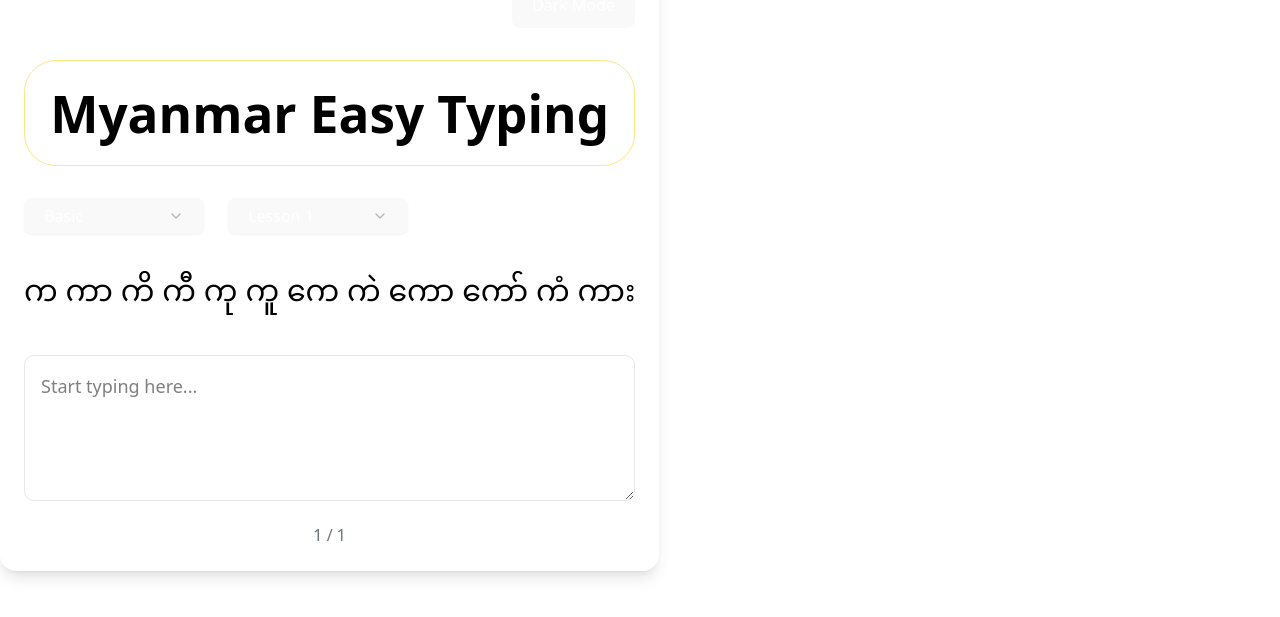
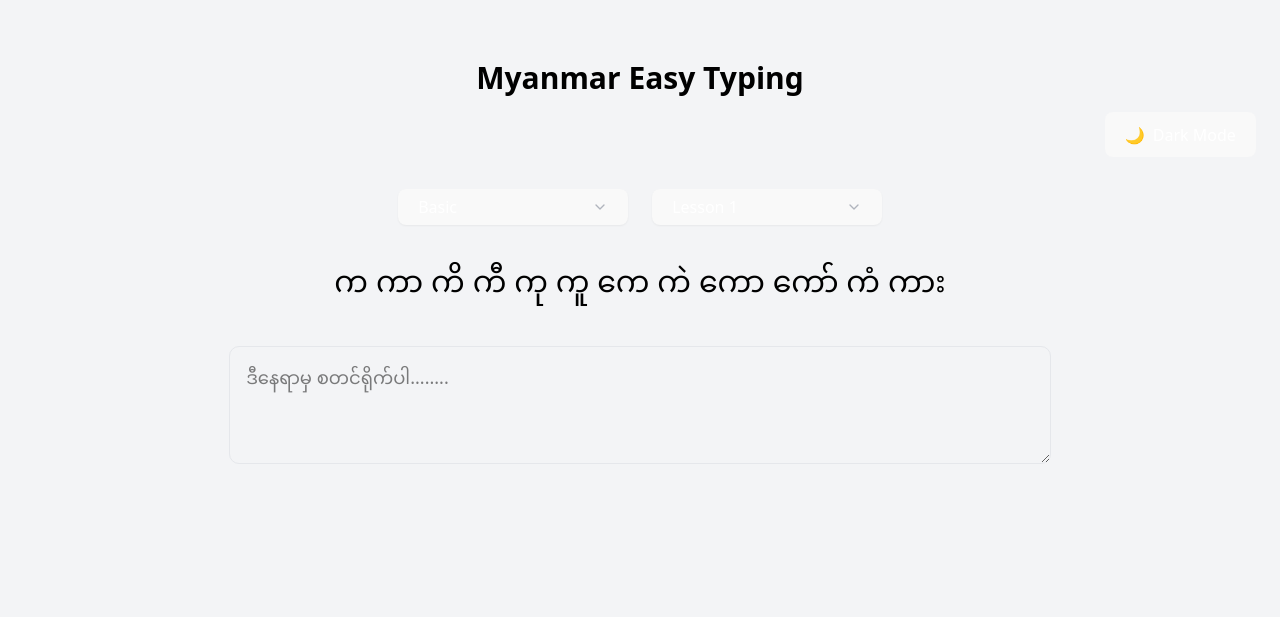
Before and after one commit to OakkarNyunt/MyanTyping, a React (Vite) app: page / in a window 1280 px wide. Shown: the part 135-752 px from the top of the page. Built offline with nearby package versions, Linux system fonts and the light colour scheme.

Commit message:
fix UI error

```diff
--- a/src/App.tsx
+++ b/src/App.tsx
@@ -12,6 +12,8 @@ import {
 } from "@/components/ui/select";
 
 import clsx from "clsx";
+// import { Card } from "./components/ui/card";
+// import { Card } from "./components/ui/card";
 
 interface Lessons {
   [level: string]: { [lesson: string]: string[] };
@@ -136,36 +138,43 @@ const MyanmarTyping: React.FC = () => {
   return (
     <div
       className={clsx(
-        "min-h-screen w-full flex items-center justify-center",
-        dark ? "bg-gray-900 text-white" : "bg-white text-black"
+        "min-h-screen flex justify-center items-center",
+        dark ? "bg-black text-white" : "bg-gray-100 text-black"
       )}
     >
       {/* content */}
 
-      <div className="p-6 rounded-2xl shadow-lg">
-        <div className="flex justify-end">
+      <div className="lg:min-w-2xl md:min-w-xl sm:min-w-sm w-full p-6 container mx-auto">
+        {/* Title */}
+        <div className="">
+          <p className="lg:text-3xl text-xl font-bold mb-4 text-center">
+            Myanmar Easy Typing
+          </p>
+        </div>
+        {/* Light & Dark Mode */}
+        <div className="flex justify-end mb-4 mx-auto">
           <Button
-            className=" py-4 border rounded-md text-white"
+            className="border rounded-md text-white"
             onClick={() => setDark(!dark)}
           >
-            {dark ? "Light Mode" : "Dark Mode"}
+            <div className="flex space-x-2">
+              <div className="">{dark ? "☀️" : "🌙"}</div>
+              <div className="">{dark ? "Light Mode" : "Dark Mode"}</div>
+            </div>
           </Button>
         </div>
-        <div className="text-center w-full">
-          <div className="">
-            <h1 className="text-3xl font-bold my-8 text-center border p-6 rounded-4xl border-amber-200">
-              Myanmar Easy Typing
-            </h1>
-          </div>
+        {/* Light & Dark Mode */}
 
-          <div className="flex space-x-6 mb-8">
+        <div className="text-center ">
+          {/* Level & Lessons */}
+          <div className="flex justify-center space-x-6 my-8">
             {/* Level Selector */}
 
             <Select
               value={level}
               onValueChange={(val: string) => setLevel(val)}
             >
-              <SelectTrigger className="w-[180px] text-white text-xl">
+              <SelectTrigger className="w-[230px] text-white">
                 <SelectValue placeholder="Select Level" />
               </SelectTrigger>
               <SelectContent>
@@ -184,7 +193,7 @@ const MyanmarTyping: React.FC = () => {
               value={selectedLesson}
               onValueChange={(val: string) => setSelectedLesson(val)}
             >
-              <SelectTrigger className="w-[180px] text-white text-xl">
+              <SelectTrigger className="w-[230px] text-white text-xl">
                 <SelectValue placeholder="Select Lesson" />
               </SelectTrigger>
               <SelectContent>
@@ -199,10 +208,12 @@ const MyanmarTyping: React.FC = () => {
               </SelectContent>
             </Select>
           </div>
+          {/* Level & Lessons */}
 
+          {/* Text & Input Box */}
           <div
             className={
-              "text-3xl mb-10 leading-relaxed whitespace-pre-wrap transition-all " +
+              "text-3xl mb-10  font-bold leading-relaxed whitespace-pre-wrap transition-all " +
               (shake ? "animate-shake" : "")
             }
           >
@@ -212,19 +223,22 @@ const MyanmarTyping: React.FC = () => {
           <textarea
             value={input}
             onChange={handleChange}
-            rows={4}
-            placeholder="Start typing here..."
-            className="w-full p-4 border rounded-lg text-lg dark:bg-gray-800"
+            rows={3}
+            placeholder="ဒီနေရာမှ စတင်ရိုက်ပါ........"
+            className="w-8/12 p-4 border rounded-lg text-lg"
           />
 
-          <div className="mt-4 text-gray-500 dark:text-gray-300">
+          {/* <div className="mt-4 text-gray-500 dark:text-gray-300">
             {currentIndex + 1} / {currentList.length}
-          </div>
+          </div> */}
 
+          {/* Text & Input Box */}
+
+          {/* Dialog Box */}
           {modalOpen && (
             <div className="fixed inset-0 bg-black bg-opacity-50 flex items-center justify-center">
               <div className="bg-white dark:bg-gray-800 p-6 rounded-xl w-80 text-center">
-                <h2 className="text-2xl font-bold mb-4">
+                <h2 className="text-black font-bold  text-2xl mb-4 ">
                   🎉 Lesson Completed!
                 </h2>
 
@@ -259,11 +273,9 @@ const MyanmarTyping: React.FC = () => {
             </div>
           )}
         </div>
-      </div>
+        {/* Dialog Box */}
 
-      {/* content */}
-
-      <style>{`
+        <style>{`
         .animate-shake {
           animation: shake 0.15s linear;
         }
@@ -275,6 +287,9 @@ const MyanmarTyping: React.FC = () => {
           100% { transform: translateX(0px); }
         }
       `}</style>
+      </div>
+
+      {/* content */}
     </div>
   );
 };
--- a/src/index.css
+++ b/src/index.css
@@ -60,13 +60,13 @@ a:hover {
   color: #535bf2;
 }
 
-body {
+/* body {
   margin: 0;
   display: flex;
   place-items: center;
   min-width: 320px;
   min-height: 100vh;
-}
+} */
 
 h1 {
   font-size: 3.2em;
```
Also changed, not shown: 1 other file (tests, documents, lock files or other folders).
